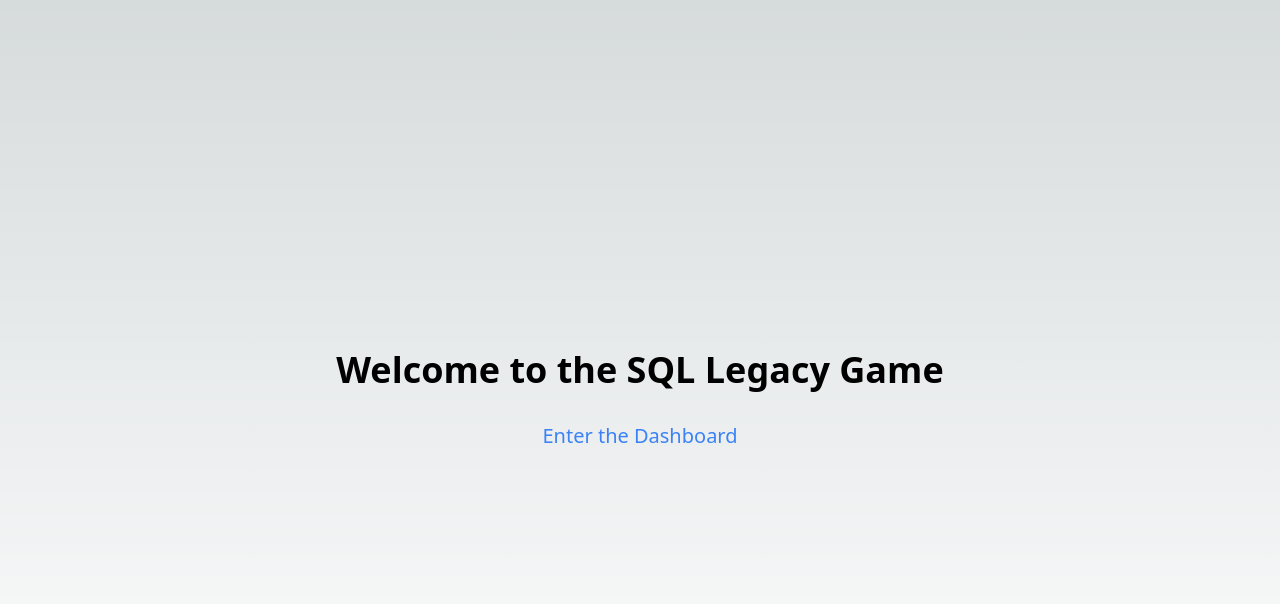
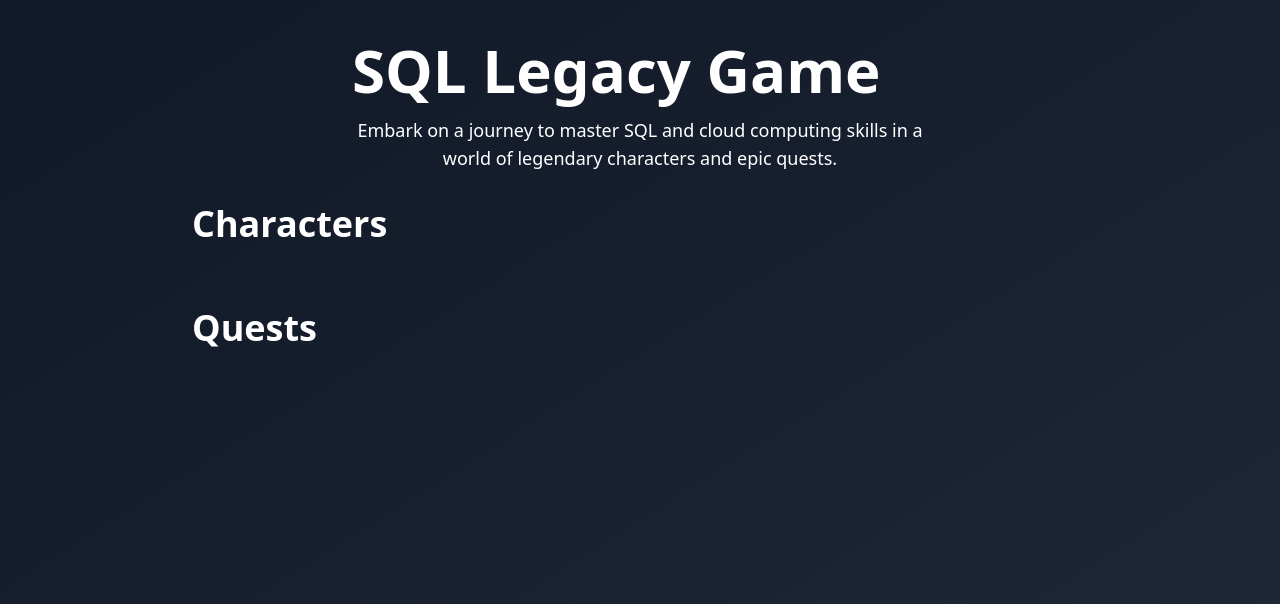
Before and after one commit to dayofmolp/sql, a Next.js app: page / in a window 1280 px wide. Shown: the top 604 px of the page. Built offline with nearby package versions, Linux system fonts and the light colour scheme.

Commit message:
Update page.tsx

```diff
--- a/src/app/page.tsx
+++ b/src/app/page.tsx
@@ -1,12 +1,26 @@
-// src/app/page.tsx
-
 export default function Home() {
   return (
-    <main className="flex min-h-screen flex-col items-center justify-center p-24">
-      <h1 className="text-4xl font-bold mb-8">Welcome to the SQL Legacy Game</h1>
-      <a href="/dashboard" className="text-xl text-blue-500">
-        Enter the Dashboard
-      </a>
+    <main className="flex min-h-screen flex-col items-center p-10 bg-gradient-to-br from-gray-900 to-gray-800 text-white">
+      <header className="mb-8">
+        <h1 className="text-6xl font-extrabold mb-4">SQL Legacy Game</h1>
+        <p className="text-lg max-w-xl text-center">
+          Embark on a journey to master SQL and cloud computing skills in a world of legendary characters and epic quests.
+        </p>
+      </header>
+
+      <section className="w-full max-w-4xl">
+        <h2 className="text-4xl font-semibold mb-4">Characters</h2>
+        <div className="grid grid-cols-1 sm:grid-cols-2 gap-6">
+          {/* Character list will be dynamically added here */}
+        </div>
+      </section>
+
+      <section className="w-full max-w-4xl mt-12">
+        <h2 className="text-4xl font-semibold mb-4">Quests</h2>
+        <div className="grid grid-cols-1 sm:grid-cols-2 gap-6">
+          {/* Quest list will be dynamically added here */}
+        </div>
+      </section>
     </main>
   );
 }
```
